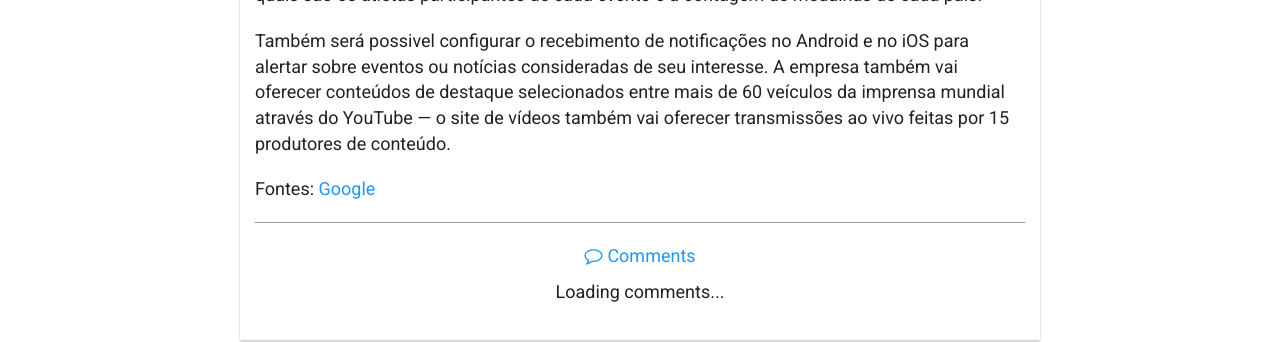
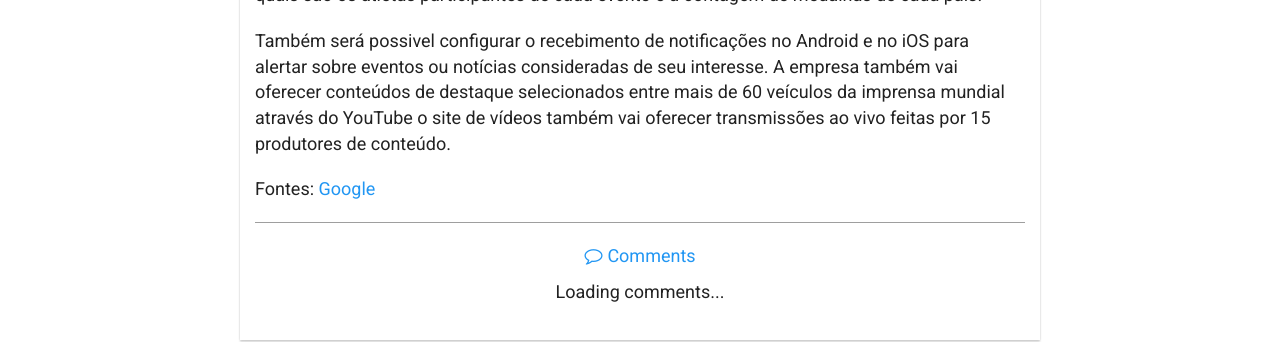
Before and after one commit to PlusFriends/okgnow.github.io, a Jekyll site: the page built from _posts/2016-08-01-google-quer-ser-a-sua-guia-nas-olimpiadas-rio2016.md, in a window 1280 px wide. Shown: the part 471-813 px from the top of the page. Built offline with Jekyll 4.4.1, drawn with Linux system fonts in a browser that asks for light colours; nearby versions of some CDN libraries; comment, search, counter and statistics services are not loaded.

```diff
--- a/_posts/2016-08-01-google-quer-ser-a-sua-guia-nas-olimpiadas-rio2016.md
+++ b/_posts/2016-08-01-google-quer-ser-a-sua-guia-nas-olimpiadas-rio2016.md
@@ -10,7 +10,7 @@ tags: Google Maps olimpiadas rio janeiro 2016
 ---
 A Google afirmou que para a Olimpíada do Rio de Janeiro sera possivel através do seu sistema de buscas da companhia, você vai poder conferir detalhes sobre os horários das competições, quais são os atletas participantes de cada evento e a contagem de medalhas de cada país.
 
-Também será possivel configurar o recebimento de notificações no Android e no iOS para alertar sobre eventos ou notícias consideradas de seu interesse. A empresa também vai oferecer conteúdos de destaque selecionados entre mais de 60 veículos da imprensa mundial através do YouTube — o site de vídeos também vai oferecer transmissões ao vivo feitas por 15 produtores de conteúdo.
+Também será possivel configurar o recebimento de notificações no Android e no iOS para alertar sobre eventos ou notícias consideradas de seu interesse. A empresa também vai oferecer conteúdos de destaque selecionados entre mais de 60 veículos da imprensa mundial através do YouTube o site de vídeos também vai oferecer transmissões ao vivo feitas por 15 produtores de conteúdo.
 
 Fontes: <a href="https://googleblog.blogspot.com.br/2016/08/let-google-be-your-guide-to-rio-de.html">Google</a>
 
```
